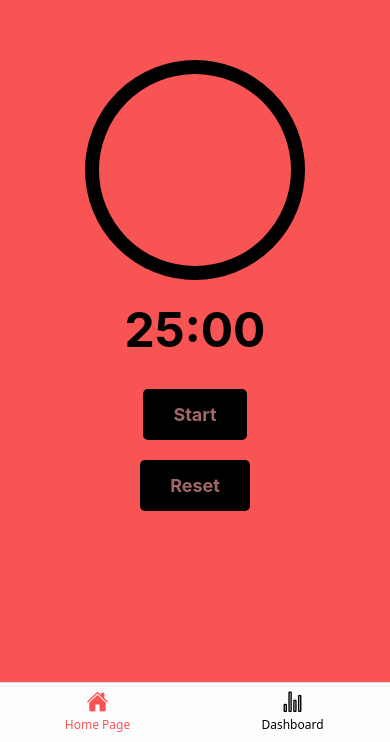
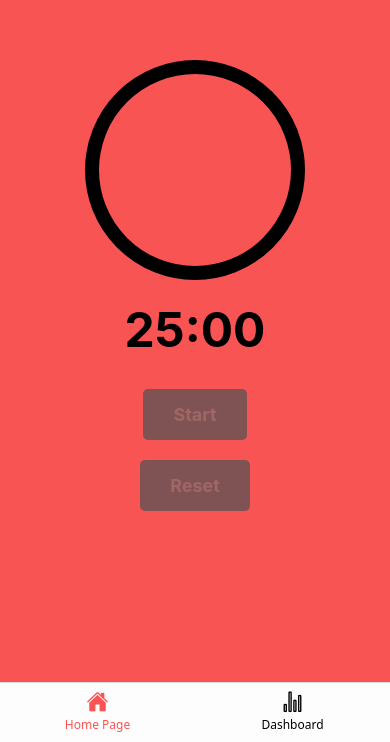
Before and after one commit to sudedonmezz/PomodoroApp, a React Native app: screen / in a window 390 px wide. Shown: the part 102-844 px from the top of the page. Built offline with nearby package versions, Linux system fonts and the light colour scheme.

Commit message:
dashboard

```diff
--- a/screens/HomeScreen.js
+++ b/screens/HomeScreen.js
@@ -67,7 +67,7 @@ const styles = StyleSheet.create({
     fontWeight: "bold",
   },
   button: {
-    backgroundColor: "#000000ff",
+    backgroundColor: "#7f5353ff",
     paddingVertical: 15,
     paddingHorizontal: 30,
     borderRadius: 5,
```
